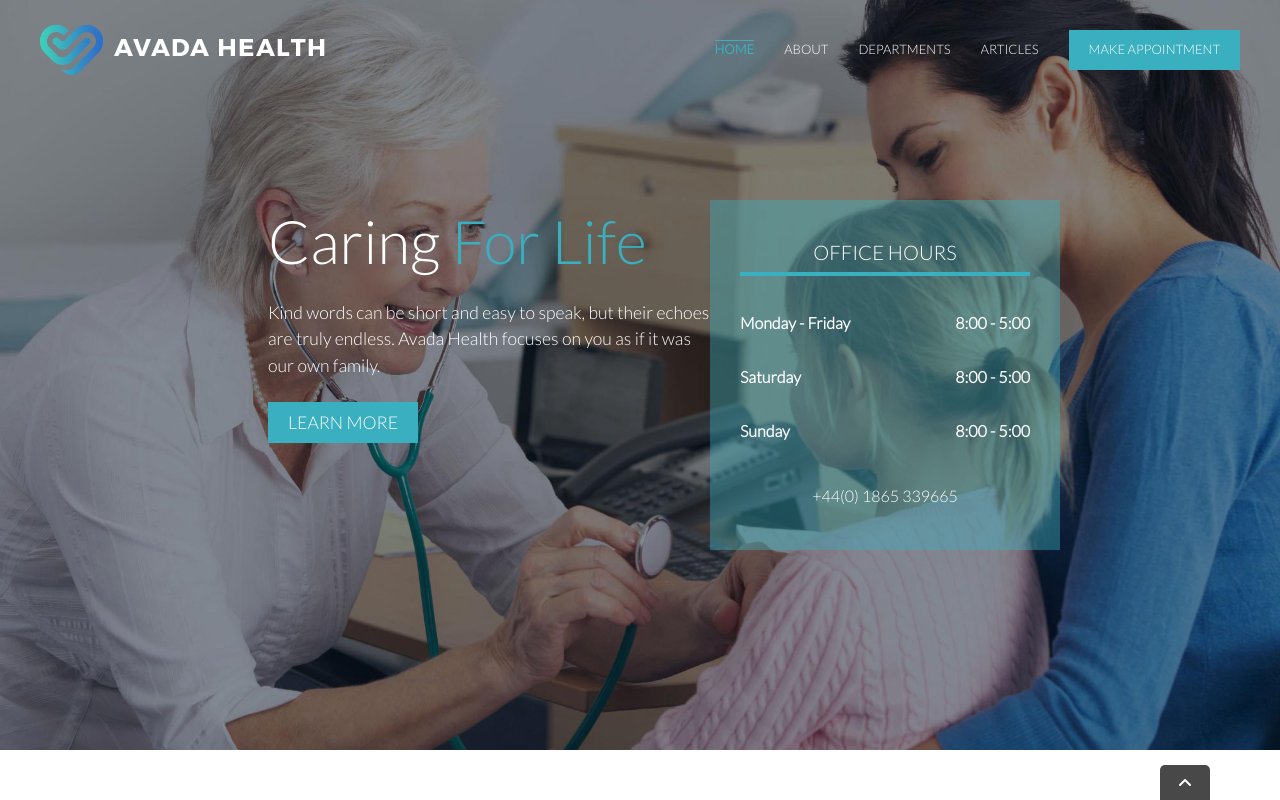
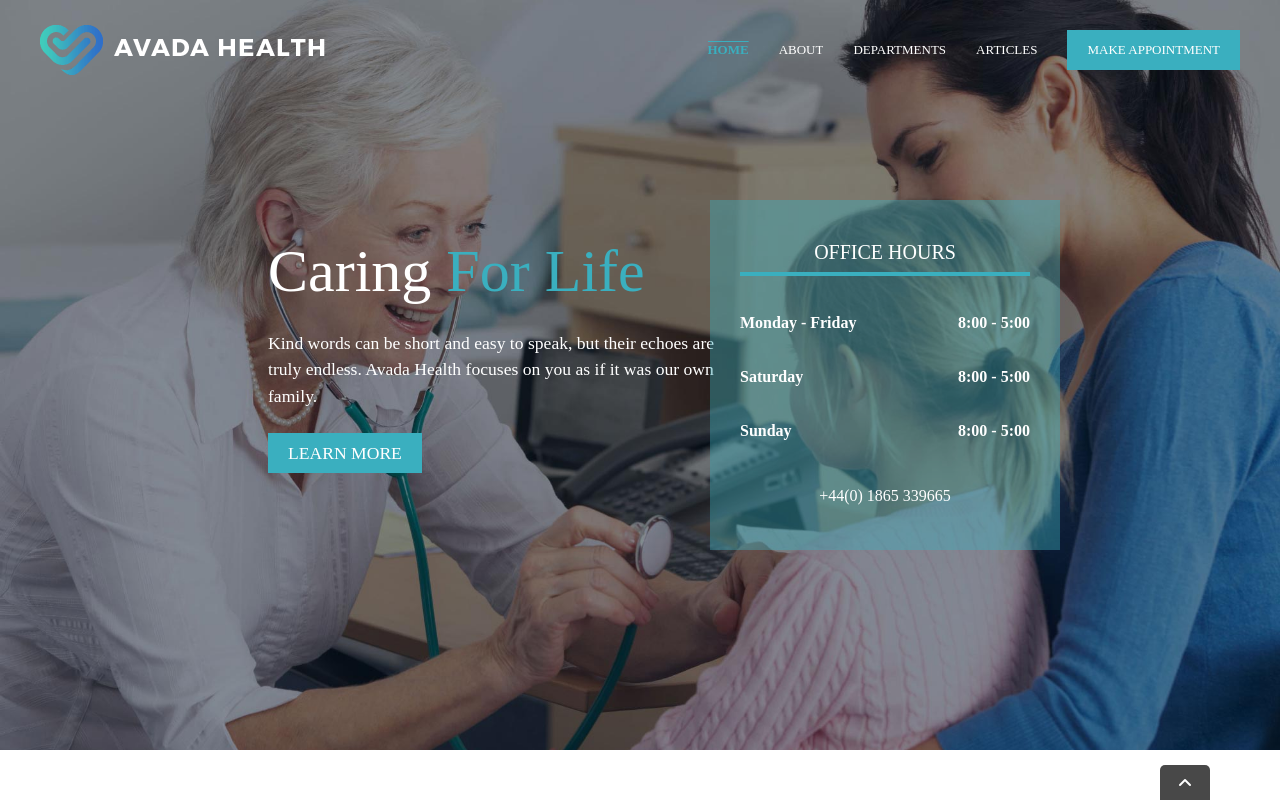
Before and after one commit to luca-gif/proj-html-vuejs, a Vue app: page / in a window 1280 px wide. Shown: the top 800 px of the page. Built offline with nearby package versions, Linux system fonts and the light colour scheme; a small style sheet from the web is missing.

Commit message:
migliorie varie

```diff
--- a/package.json
+++ b/package.json
@@ -9,11 +9,13 @@
   },
   "dependencies": {
     "@fontsource/roboto": "^4.5.7",
+    "@fontsource/sora": "^4.5.8",
     "@fortawesome/fontawesome-free": "^6.1.1",
     "axios": "^0.27.2",
     "bootstrap": "^5.1.3",
     "core-js": "^3.8.3",
     "font-awesome": "^4.7.0",
+    "fortawesome": "^0.0.1-security",
     "vue": "^2.6.14",
     "vue-slick-carousel": "^1.0.6"
   },
--- a/public/index.html
+++ b/public/index.html
@@ -5,8 +5,6 @@
     <meta charset="utf-8">
     <meta http-equiv="X-UA-Compatible" content="IE=edge">
     <meta name="viewport" content="width=device-width,initial-scale=1.0">
-    <link rel="stylesheet" href="https://cdnjs.cloudflare.com/ajax/libs/font-awesome/6.1.1/css/all.min.css" integrity="sha512-KfkfwYDsLkIlwQp6LFnl8zNdLGxu9YAA1QvwINks4PhcElQSvqcyVLLD9aMhXd13uQjoXtEKNosOWaZqXgel0g==" crossorigin="anonymous" referrerpolicy="no-referrer"
-    />
     <link rel="preconnect" href="https://fonts.googleapis.com">
     <link rel="preconnect" href="https://fonts.gstatic.com" crossorigin>
     <link href="https://fonts.googleapis.com/css2?family=Lato:wght@300&display=swap" rel="stylesheet">
--- a/src/assets/style/_global.scss
+++ b/src/assets/style/_global.scss
@@ -1,9 +1,14 @@
 @import '~bootstrap/scss/bootstrap.scss';
+@import '~@fortawesome/fontawesome-free/css/all.min.css';
+@import '~@fontsource/sora/300.css';
+
+/*  */
+
 * {
     padding: 0;
     margin: 0;
     box-sizing: border-box;
-    font-family: 'Lato', sans-serif;
+    font-family: 'sora';
     overflow-x: hidden;
 }
 
--- a/src/components/HeaderComp.vue
+++ b/src/components/HeaderComp.vue
@@ -122,11 +122,12 @@ nav{
 }
 
 .header-bottom{
-  height: calc(600px - 140px);
+  height: calc(660px - 140px);
   font-size: 1.1rem;
 
   h1{
     font-size: 60px;
+     overflow: hidden;
   }
 
   h1 span{
```
Also changed, not shown: 1 other file (tests, documents, lock files or other folders).
